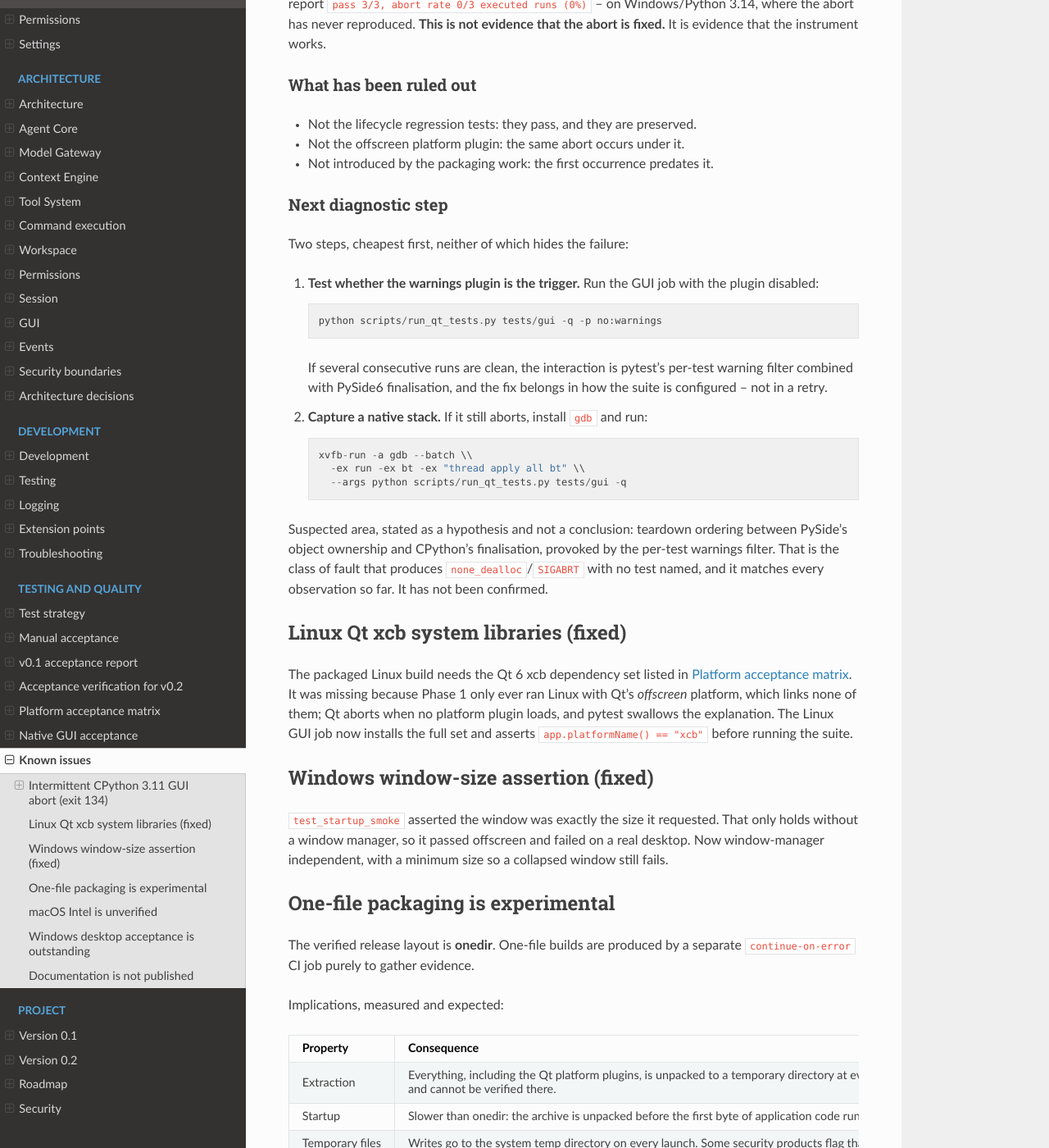
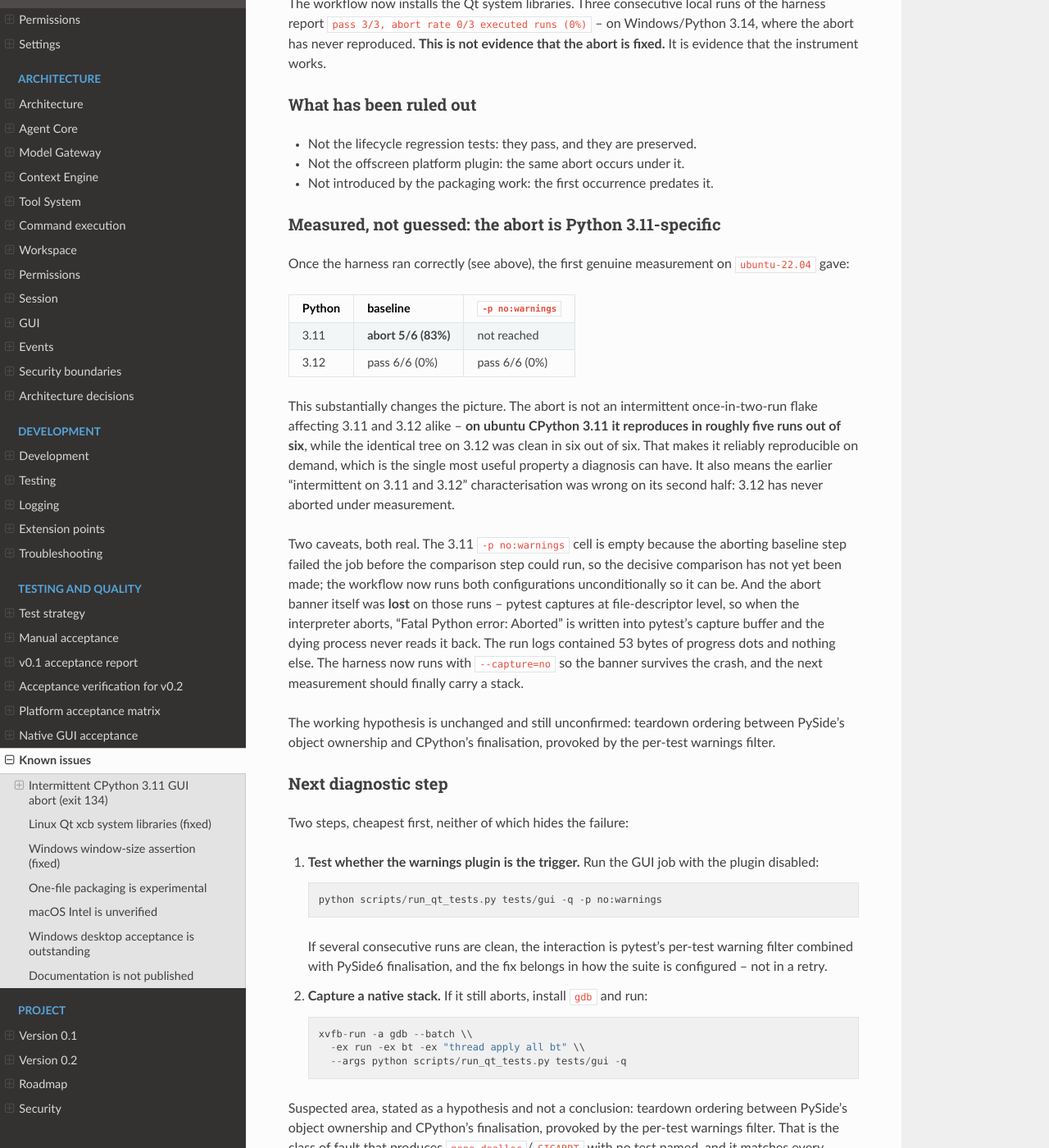
Before and after one commit to ajit-ai/QuantsMind-Agent, a Sphinx documentation site: the page built from docs/source/known-issues.rst, in a window 1280 px wide and 1400 px high, scrolled down 1817 px. Shown: the whole window at 82% size. Built offline with Sphinx 7.4.7 and the Read the Docs theme 3.1.0, drawn with Linux system fonts in a browser that asks for light colours; some of the changed text lies outside the part shown.

Commit message:
diag: capture the abort banner and finish the comparison when it aborts
The first real measurement landed, and it is the most useful result so far:

  ubuntu 3.11  baseline  abort 5/6 executed runs (83%)
  ubuntu 3.12  baseline  pass 6/6 (0%)

The abort is not a flake affecting 3.11 and 3.12 alike. On 3.11 it reproduces in
about five runs out of six; the identical tree on 3.12 was clean six times out
of six. That makes it reproducible on demand, which is the property a diagnosis
needs. The earlier 'intermittent on 3.11 and 3.12' description was wrong on its
second half.

Two things stopped that measurement from being acted on, both fixed here.

The comparison never ran. The baseline step aborts, fails the job, and the
'-p no:warnings' step never executes -- so the single most informative cell of
the table stayed empty. Both steps now use if: always(). The job still fails if
either configuration aborted; it just finishes measuring first.

The banner was thrown away. pytest captures at file-descriptor level, so the
child replaces fd 1 and fd 2 for the whole run. When the interpreter aborts,
'Fatal Python error: Aborted' lands in pytest's capture buffer and the dying
process never reads it back. Every abort log was 53 bytes of progress dots with
no explanation. The harness now adds --capture=no so the banner survives the
crash, and the next measurement should finally carry a stack.

known-issues records the 5/6 result, both caveats (the missing no-warnings cell,
the lost banner), and that the hypothesis is still unconfirmed.

Local: 730 passed, 3 skipped. ruff and mypy clean, docs build clean.

```diff
--- a/docs/source/known-issues.rst
+++ b/docs/source/known-issues.rst
@@ -93,6 +93,48 @@ What has been ruled out
 * Not the lifecycle regression tests: they pass, and they are preserved.
 * Not the offscreen platform plugin: the same abort occurs under it.
 * Not introduced by the packaging work: the first occurrence predates it.
+
+Measured, not guessed: the abort is Python 3.11-specific
+--------------------------------------------------------
+
+Once the harness ran correctly (see above), the first genuine measurement on
+``ubuntu-22.04`` gave:
+
+.. list-table::
+   :header-rows: 1
+
+   * - Python
+     - baseline
+     - ``-p no:warnings``
+   * - 3.11
+     - **abort 5/6 (83%)**
+     - not reached
+   * - 3.12
+     - pass 6/6 (0%)
+     - pass 6/6 (0%)
+
+This substantially changes the picture. The abort is not an intermittent
+once-in-two-run flake affecting 3.11 and 3.12 alike -- **on ubuntu CPython 3.11
+it reproduces in roughly five runs out of six**, while the identical tree on
+3.12 was clean in six out of six. That makes it reliably reproducible on demand,
+which is the single most useful property a diagnosis can have. It also means
+the earlier "intermittent on 3.11 and 3.12" characterisation was wrong on its
+second half: 3.12 has never aborted under measurement.
+
+Two caveats, both real. The 3.11 ``-p no:warnings`` cell is empty because the
+aborting baseline step failed the job before the comparison step could run, so
+the decisive comparison has not yet been made; the workflow now runs both
+configurations unconditionally so it can be. And the abort banner itself was
+**lost** on those runs -- pytest captures at file-descriptor level, so when the
+interpreter aborts, "Fatal Python error: Aborted" is written into pytest's
+capture buffer and the dying process never reads it back. The run logs contained
+53 bytes of progress dots and nothing else. The harness now runs with
+``--capture=no`` so the banner survives the crash, and the next measurement
+should finally carry a stack.
+
+The working hypothesis is unchanged and still unconfirmed: teardown ordering
+between PySide's object ownership and CPython's finalisation, provoked by the
+per-test warnings filter.
 
 Next diagnostic step
 --------------------
```
Also changed, not shown: 2 other files.
